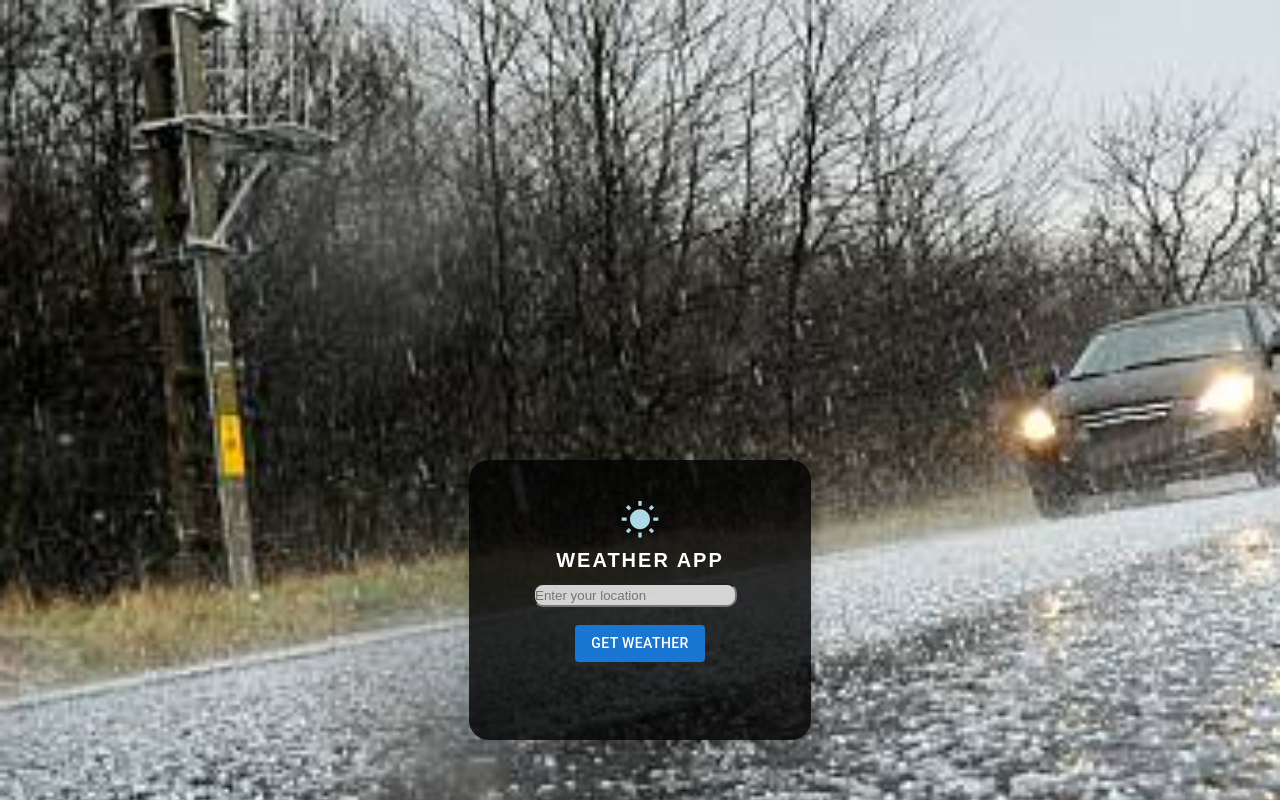
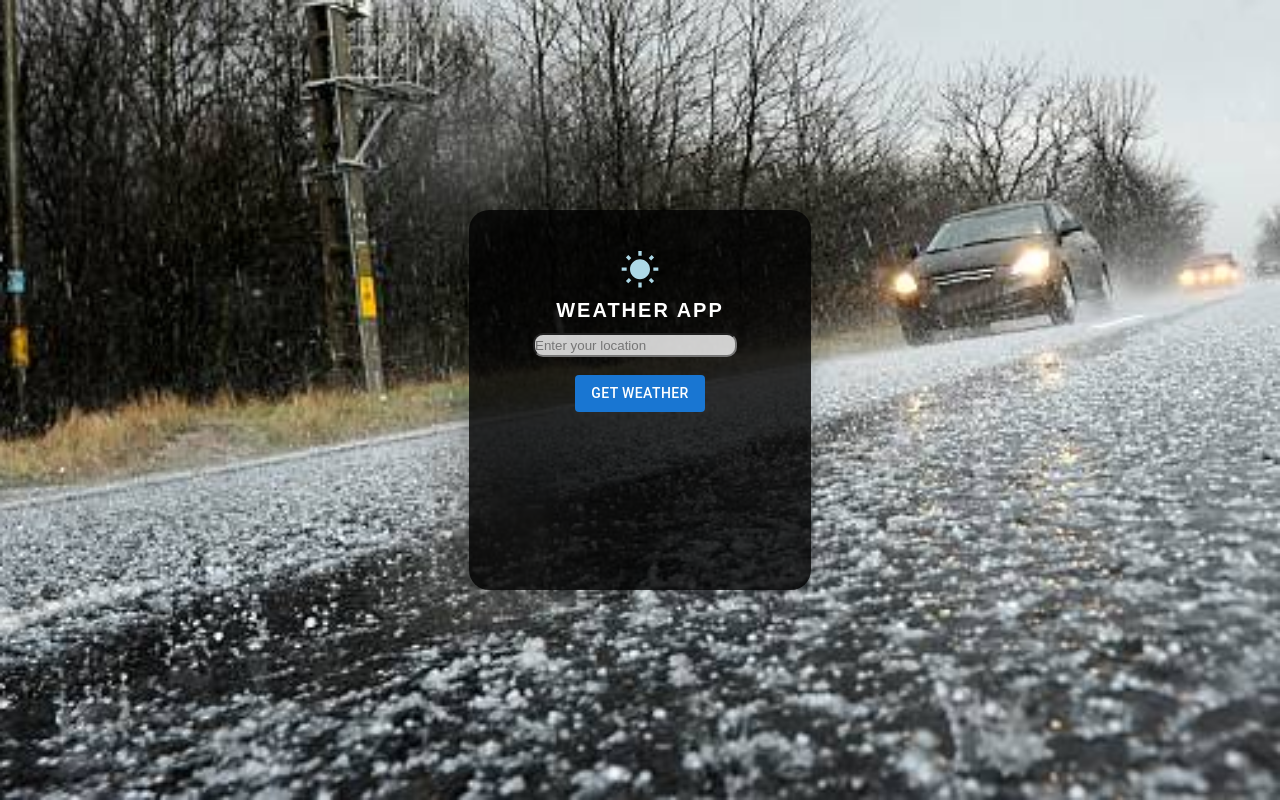
Before and after one commit to adithyank21/weather, a React (Vite) app in the folder weather/: page / in a window 1280 px wide. Shown: the top 800 px of the page. Built offline with nearby package versions, Linux system fonts and the light colour scheme.

Commit message:
weather3 commit

```diff
--- a/weather/src/App.css
+++ b/weather/src/App.css
@@ -6,7 +6,7 @@ body {
   background-image: url('./components/images/img1.jpg'); /* Your background image */
   background-size: cover;
   background-position: center;
-  height: 150vh; /*Full height of the viewport*/
+  height: 100vh; /*Full height of the viewport*/
   display: flex;
   justify-content: center;
   align-items: center;
@@ -20,8 +20,8 @@ body {
   border-radius: 20px;
   padding: 40px; /* Increased padding for more space */
   box-shadow: 0 4px 20px rgba(0, 0, 0, 0.2);
-  max-width: 300px; /* Limit width of the content */
+  max-width: 500px; /* Limit width of the content */
   width: 100%;
-  height:200px ;
+  height:300px ;
   margin: 0; /* Reset margins to ensure centering */
 }
```
